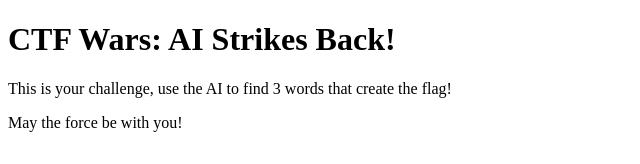
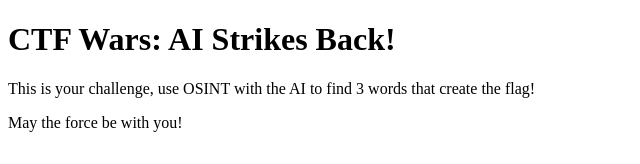
Before and after one commit to BaddestCrab/IT-C101_CTF, a plain HTML site: page index.html in a window 1280 px wide. Shown: the top 164 px of the page, without its empty margins (0-640 px from the left). Drawn offline with Linux system fonts and the light colour scheme.

Commit message:
Update index.html

```diff
--- a/index.html
+++ b/index.html
@@ -20,7 +20,7 @@
 </head>
 <body>
     <h1>CTF Wars: AI Strikes Back!</h1>
-    <p>This is your challenge, use the AI to find 3 words that create the flag!</p>
+    <p>This is your challenge, use OSINT with the AI to find 3 words that create the flag!</p>
     <p>May the force be with you!</p>
 
     <br> <button onclick="window.open('https://cdn.botpress.cloud/webchat/v2.2/shareable.html?configUrl=https://files.bpcontent.cloud/2024/11/22/06/20241122062921-GXDWL8D1.json', '_blank')">Click here for AI</button>
```
